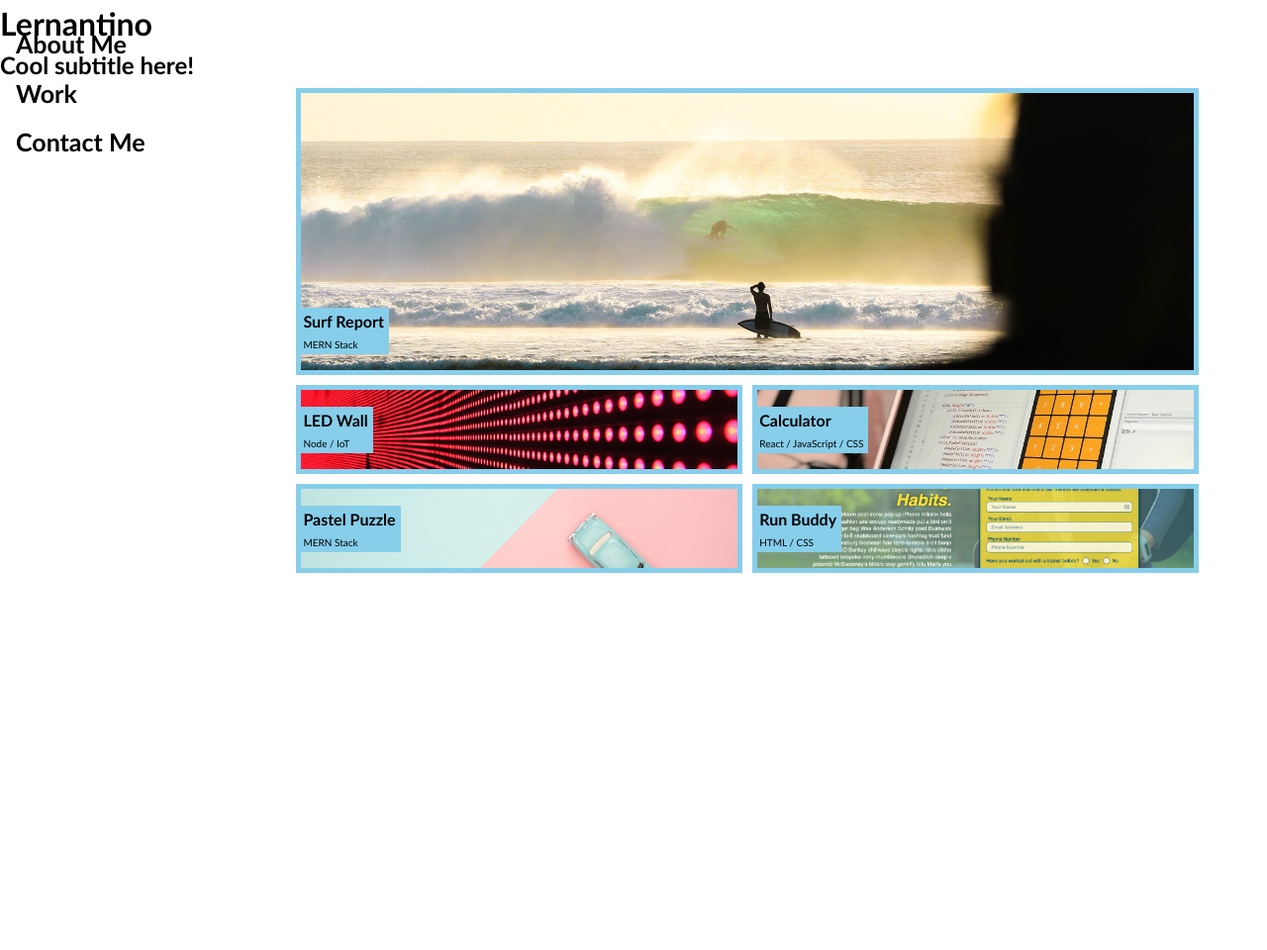
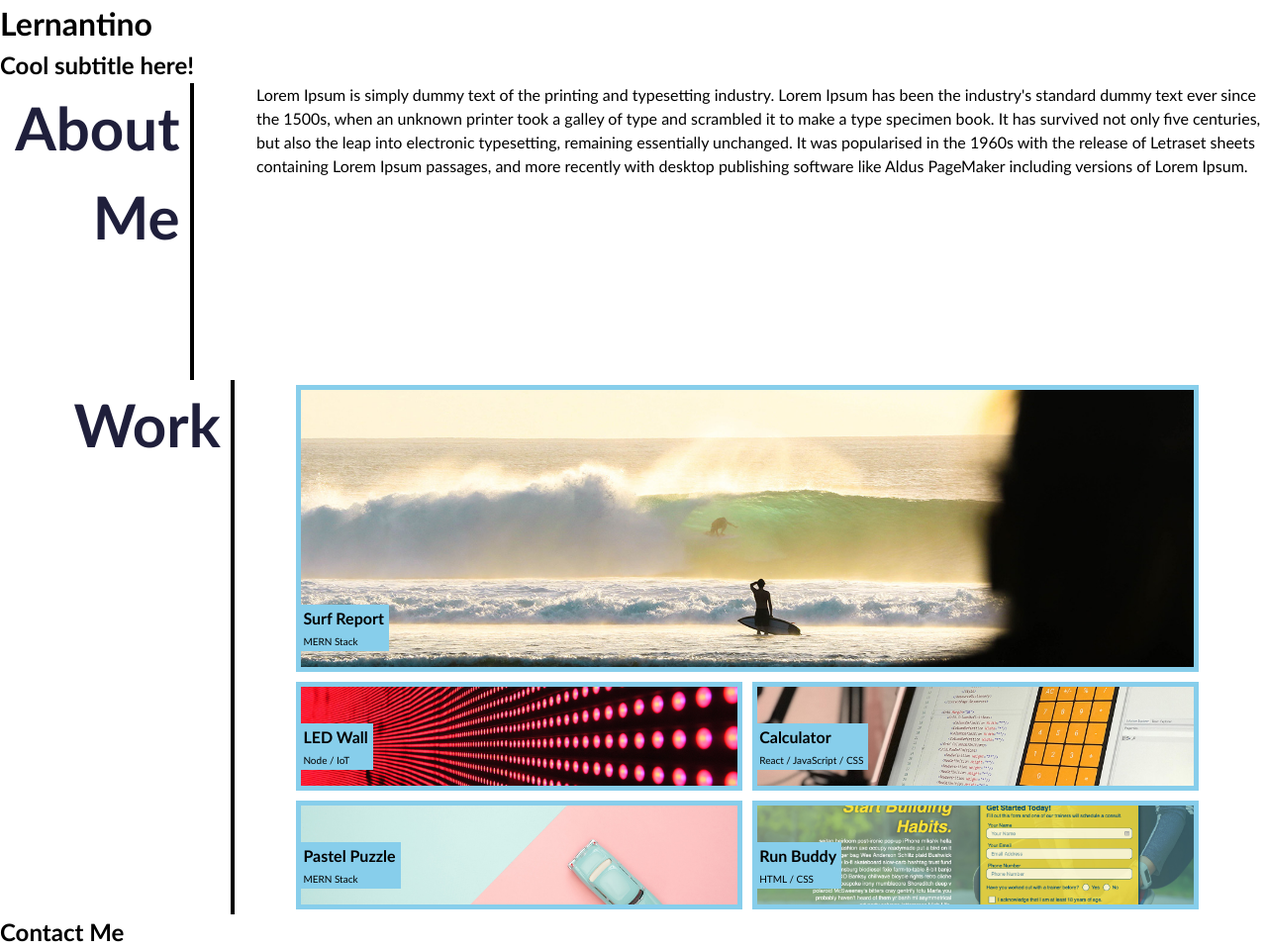
Before and after one commit to Tobyking13/Basic-Portfolio, a plain HTML site: page index.html in a window 1280 px wide. Shown: the whole page at 99% size. Before the commit the page ends 800 px from the top, so only its background shows below. Drawn offline with Linux system fonts and the light colour scheme.

Commit message:
updates sidebar

```diff
--- a/css/style.css
+++ b/css/style.css
@@ -20,6 +20,29 @@ h6 {
 
 p {
   margin: 0;
+}
+
+#about {
+  color: rgb(31, 31, 59);
+  font-size: 60px;
+  grid-area: about;
+  border-right: 4px solid black;
+  text-align: right;
+  padding-right: 10px;
+  margin-right: 25%;
+}
+
+#content {
+  grid-area: content;
+}
+
+#aboutGrid {
+  margin: 0px 5px;
+  display: grid;
+  grid-template-rows: 300px;
+  grid-template-columns: 20% 80%;
+  grid-template-areas:
+  "about content";
 }
 
 #work-1 {
@@ -47,23 +70,32 @@ p {
   background-image: url(../images/02-run-buddy.jpg);
 }
 
+#work {
+  color: rgb(31, 31, 59);
+  font-size: 60px;
+  grid-area: work;
+  border-right: 4px solid black;
+  text-align: right;
+  padding-right: 10px;
+  margin-right: 25%;
+}
+
 #portfolioGrid {
   margin: 0px 5%;
   display: grid;
-  justify-content: flex-end;
-  grid-template-rows: 300px 100px 100px;
-  grid-template-columns: 40% 40%;
+  grid-template-rows: 300px 120px 120px;
+  grid-template-columns: 20% 40% 40%;
   grid-template-areas:
-  "work-1 work-1"
-  "work-2 work-3"
-  "work-4 work-5";
+  "work work-1 work-1"
+  "work work-2 work-3"
+  "work work-4 work-5";
 }
 
 .portfolioGridArea {
   background-position: center;
   background-size: cover;
   background-repeat: no-repeat;
-  margin: 5px;
+  margin: 5px;;
   cursor: pointer;
   display: grid;
   align-content: flex-end;
@@ -90,21 +122,3 @@ p {
   font-size: 10px;
   padding-right: 5px;
 }
-
-#sidebar {
-  height: 100%;
-  width: 20%;
-  position: fixed;
-  z-index: 1;
-  top: 0;
-  left: 0;
-  overflow-x: hidden;
-  padding-top: 20px;
-}
-
-#sidebar h2 {
-  padding: 6px 8px 6px 16px;
-  text-decoration: none;
-  font-size: 25px;
-  display: block;
-}
--- a/index.html
+++ b/index.html
@@ -28,23 +28,19 @@
 
     <div id="sidebar">
       <!-- about me -->
-    <section class="page-section" id="about">
-      <h2>About Me</h2>
+      <section class="page-section" id="aboutGrid">
+        <h2 id="about">About Me</h2>
+        <p id="content">Lorem Ipsum is simply dummy text of the printing and typesetting industry. Lorem Ipsum has been
+          the industry's standard dummy text ever since the 1500s, when an unknown printer took a galley of type and
+          scrambled it to make a type specimen book. It has survived not only five centuries, but also the leap into
+          electronic typesetting, remaining essentially unchanged. It was popularised in the 1960s with the release of
+          Letraset sheets containing Lorem Ipsum passages, and more recently with desktop publishing software like Aldus
+          PageMaker including versions of Lorem Ipsum.</p>
       </section>
 
       <!-- portfolio container -->
-    <section class="page-section" id="work">
-      <h2>Work</h2>
-    </section>
-
-      <!-- contact -->
-      <section class="page-section" id="contact">
-        <h2>Contact Me</h2>
-      </section>
-
-  </div>
-
-    <section id="portfolioGrid">
+      <section class="page-section" id="portfolioGrid">
+        <h2 id="work">Work</h2>
         <div id="work-1" class="portfolioGridArea">
           <div class="portfolioHeading">Surf Report</div>
           <div class="portfolioParagraph">MERN Stack</div>
@@ -67,6 +63,15 @@
         </div>
       </section>
 
+    </div>
+
+
+    <!-- contact -->
+    <section class="page-section" id="contact">
+      <h2>Contact Me</h2>
+    </section>
+
+
 
   </main>
 </body>
```
Lines whose indentation alone changed are shown as unchanged.
